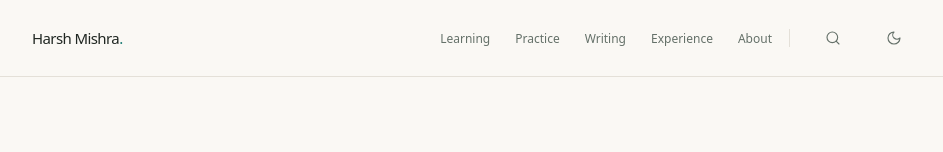
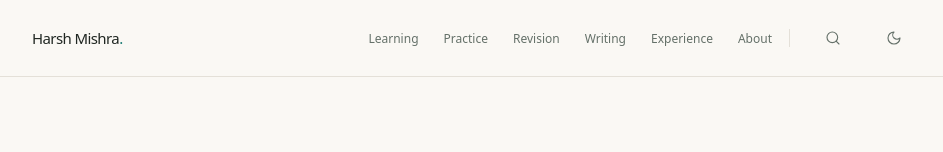
Before and after one commit to milesmoraliis759/portfolio, a Next.js app: page / in a window 1280 px wide. Shown: the top 152 px of the page, without its empty margins (168-1111 px from the left). Built offline with nearby package versions, Linux system fonts and the light colour scheme; no server answers.

Commit message:
Add Revision to main navigation

```diff
--- a/src/components/site-header.tsx
+++ b/src/components/site-header.tsx
@@ -5,6 +5,7 @@ import { ThemeToggle } from "@/components/theme-toggle";
 const links = [
   { href: "/learning", label: "Learning" },
   { href: "/practice", label: "Practice" },
+  { href: "/revision", label: "Revision" },
   { href: "/articles", label: "Writing" },
   { href: "/experience", label: "Experience" },
   { href: "/about", label: "About" },
```
